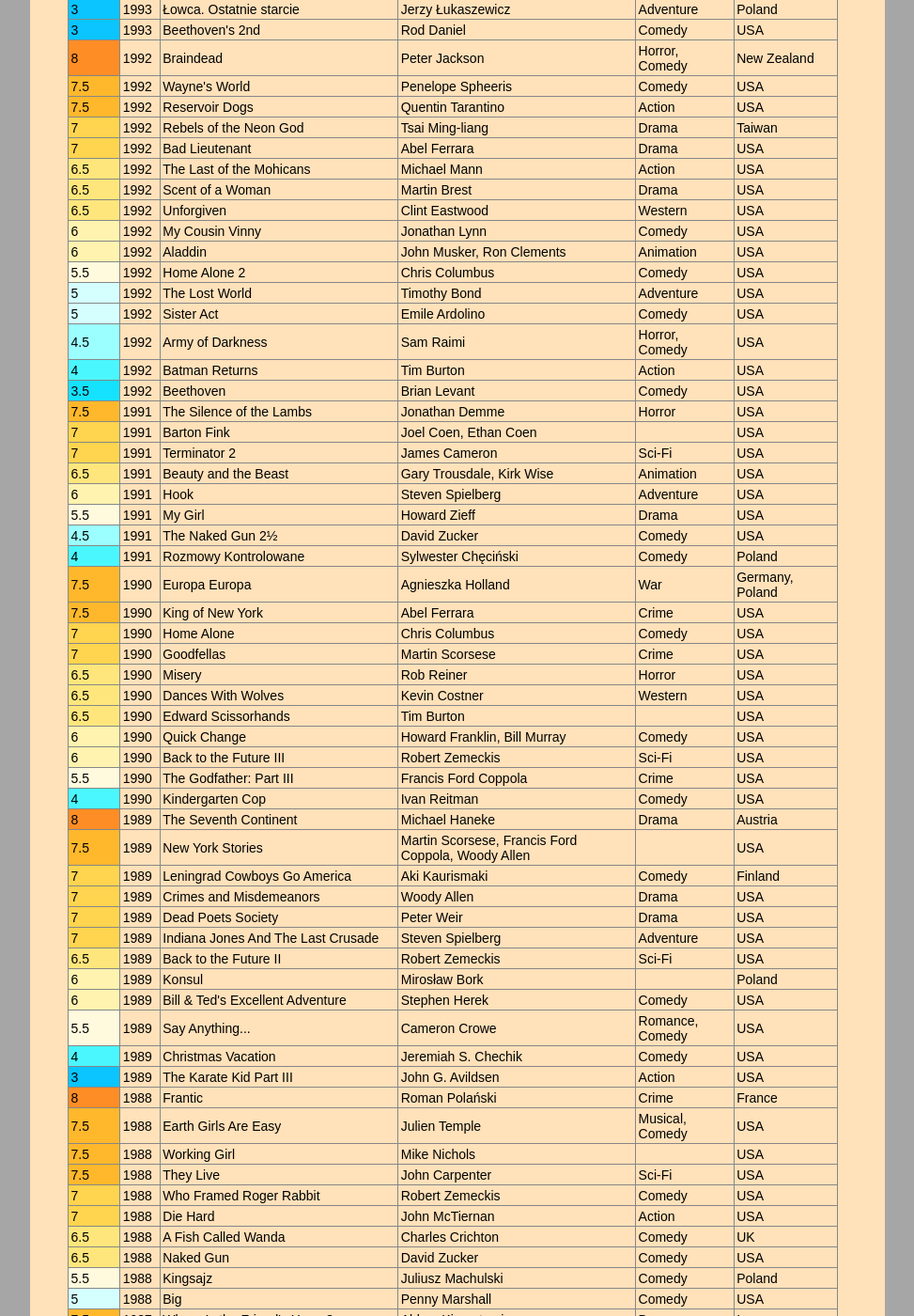
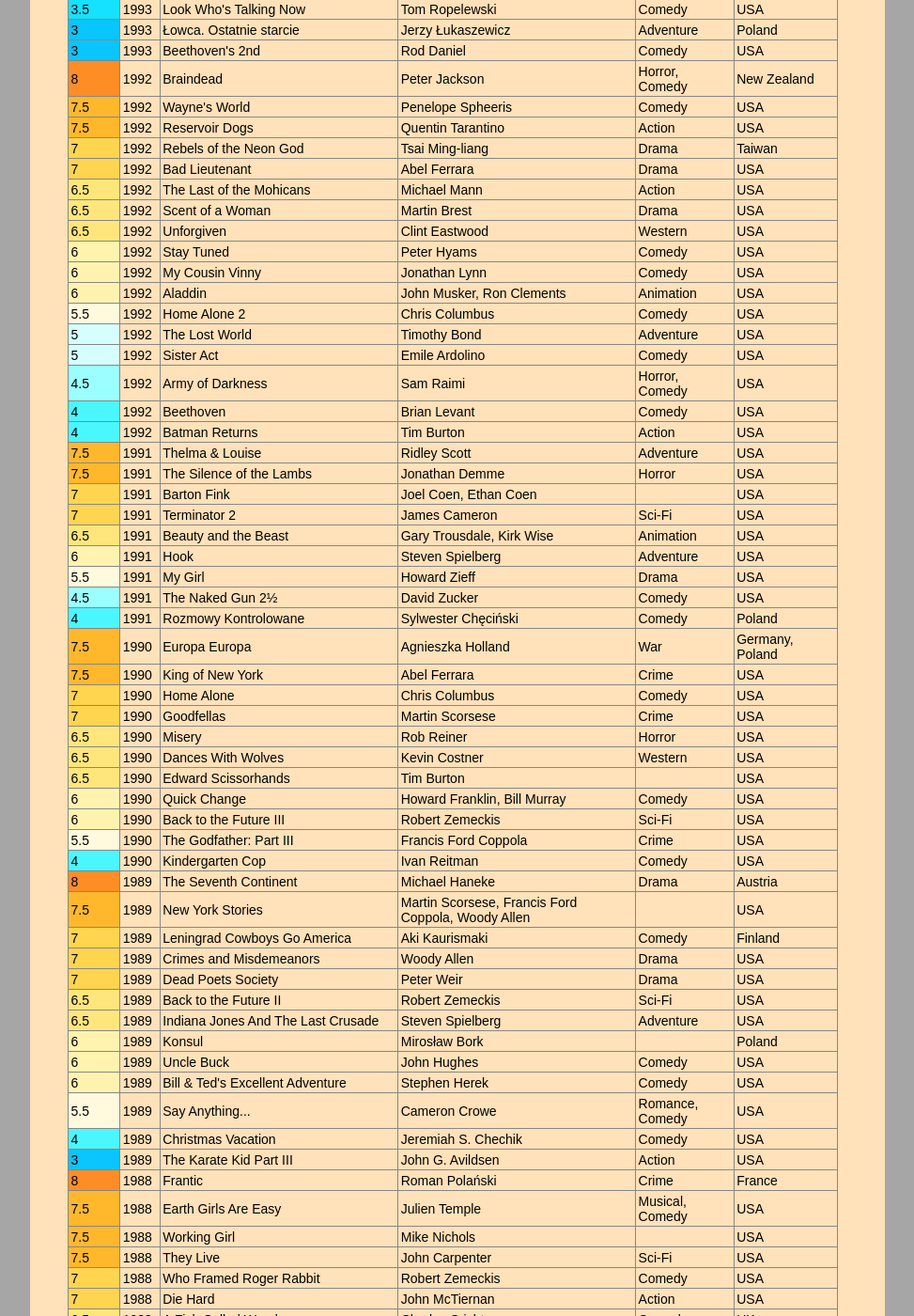
Before and after one commit to witbag/witbag.github.io, a Jekyll site: the page built from likes/index.html, in a window 1280 px wide and 1400 px high, scrolled down 12352 px. Shown: the whole window at 94% size, without its empty margins (153-1126 px from the left). Built offline with Jekyll 4.4.1, drawn with Linux system fonts in a browser that asks for light colours; some of the changed text lies outside the part shown.

Commit message:
Update index.html

```diff
--- a/likes/index.html
+++ b/likes/index.html
@@ -40,7 +40,7 @@
  <tr><td bgcolor=#ffe67c>6.5</td><td>2020</td><td>Palm Springs</td><td>Max Barbakow</td><td>Romance, Comedy</td><td>USA</td></tr>
  <tr><td bgcolor=#fff3af>6</td><td>2020</td><td>The Woman Who Ran</td><td>Hong Sang-soo</td><td>Drama</td><td>South Korea</td></tr>
  <tr><td bgcolor=#9cffff>4.5</td><td>2020</td><td>An American Pickle</td><td>Brandon Trost</td><td>Comedy</td><td>USA</td></tr>
- <tr><td bgcolor=#4bf7ff>4</td><td>2020</td><td>Borat Subsequent Moviefilm</td><td>Jason Woliner</td><td>Comedy</td><td>USA</td></tr>
+ <tr><td bgcolor=#9cffff>4.5</td><td>2020</td><td>Borat Subsequent Moviefilm</td><td>Jason Woliner</td><td>Comedy</td><td>USA</td></tr>
  <tr><td bgcolor=#ff8d26>8</td><td>2019</td><td>Parasite</td><td>Bong Joon-ho</td><td>Comedy</td><td>South Korea</td></tr>
  <tr><td bgcolor=#ffd44f>7</td><td>2019</td><td>Us</td><td>Jordan Peele</td><td>Horror</td><td>USA</td></tr>
  <tr><td bgcolor=#ffe67c>6.5</td><td>2019</td><td>Atlantics</td><td>Mati Diop</td><td>&nbsp;</td><td>Senegal</td></tr>
@@ -116,6 +116,7 @@
  <tr><td bgcolor=#ffe67c>6.5</td><td>2015</td><td>Spotlight</td><td>Tom McCarthy</td><td>&nbsp;</td><td>USA</td></tr>
  <tr><td bgcolor=#fff3af>6</td><td>2015</td><td>11 minut</td><td>Jerzy Skolimowski</td><td>&nbsp;</td><td>Poland</td></tr>
  <tr><td bgcolor=#fff3af>6</td><td>2015</td><td>The Martian</td><td>Ridley Scott</td><td>Sci-Fi</td><td>USA</td></tr>
+ <tr><td bgcolor=#fffadd>5.5</td><td>2015</td><td>Bridge of Spies</td><td>Steven Spielberg</td><td>Drama</td><td>USA, Germany</td></tr>
  <tr><td bgcolor=#fffadd>5.5</td><td>2015</td><td>The Revenant</td><td>Alejandro Gonzalez Inarritu</td><td>Adventure</td><td>USA</td></tr>
  <tr><td bgcolor=#9cffff>4.5</td><td>2015</td><td>Trainwreck</td><td>Judd Apatow</td><td>Comedy</td><td>USA</td></tr>
  <tr><td bgcolor=#ffb82c>7.5</td><td>2014</td><td>Force Majeure</td><td>Ruben Ostlund</td><td>Drama</td><td>Sweden, France</td></tr>
@@ -579,14 +580,16 @@
  <tr><td bgcolor=#ffe67c>6.5</td><td>1992</td><td>The Last of the Mohicans</td><td>Michael Mann</td><td>Action</td><td>USA</td></tr>
  <tr><td bgcolor=#ffe67c>6.5</td><td>1992</td><td>Scent of a Woman</td><td>Martin Brest</td><td>Drama</td><td>USA</td></tr>
  <tr><td bgcolor=#ffe67c>6.5</td><td>1992</td><td>Unforgiven</td><td>Clint Eastwood</td><td>Western</td><td>USA</td></tr>
+ <tr><td bgcolor=#fff3af>6</td><td>1992</td><td>Stay Tuned</td><td>Peter Hyams</td><td>Comedy</td><td>USA</td></tr>
  <tr><td bgcolor=#fff3af>6</td><td>1992</td><td>My Cousin Vinny</td><td>Jonathan Lynn</td><td>Comedy</td><td>USA</td></tr>
  <tr><td bgcolor=#fff3af>6</td><td>1992</td><td>Aladdin</td><td>John Musker, Ron Clements</td><td>Animation</td><td>USA</td></tr>
  <tr><td bgcolor=#fffadd>5.5</td><td>1992</td><td>Home Alone 2</td><td>Chris Columbus</td><td>Comedy</td><td>USA</td></tr>
  <tr><td bgcolor=#d5ffff>5</td><td>1992</td><td>The Lost World</td><td>Timothy Bond</td><td>Adventure</td><td>USA</td></tr>
  <tr><td bgcolor=#d5ffff>5</td><td>1992</td><td>Sister Act</td><td>Emile Ardolino</td><td>Comedy</td><td>USA</td></tr>
  <tr><td bgcolor=#9cffff>4.5</td><td>1992</td><td>Army of Darkness</td><td>Sam Raimi</td><td>Horror, Comedy</td><td>USA</td></tr>
+ <tr><td bgcolor=#4bf7ff>4</td><td>1992</td><td>Beethoven</td><td>Brian Levant</td><td>Comedy</td><td>USA</td></tr>
  <tr><td bgcolor=#4bf7ff>4</td><td>1992</td><td>Batman Returns</td><td>Tim Burton</td><td>Action</td><td>USA</td></tr>
- <tr><td bgcolor=#14e2ff>3.5</td><td>1992</td><td>Beethoven</td><td>Brian Levant</td><td>Comedy</td><td>USA</td></tr>
+ <tr><td bgcolor=#ffb82c>7.5</td><td>1991</td><td>Thelma & Louise</td><td>Ridley Scott</td><td>Adventure</td><td>USA</td></tr>
  <tr><td bgcolor=#ffb82c>7.5</td><td>1991</td><td>The Silence of the Lambs</td><td>Jonathan Demme</td><td>Horror</td><td>USA</td></tr>
  <tr><td bgcolor=#ffd44f>7</td><td>1991</td><td>Barton Fink</td><td>Joel Coen, Ethan Coen</td><td>&nbsp;</td><td>USA</td></tr>
  <tr><td bgcolor=#ffd44f>7</td><td>1991</td><td>Terminator 2</td><td>James Cameron</td><td>Sci-Fi</td><td>USA</td></tr>
@@ -611,9 +614,10 @@
  <tr><td bgcolor=#ffd44f>7</td><td>1989</td><td>Leningrad Cowboys Go America</td><td>Aki Kaurismaki</td><td>Comedy</td><td>Finland</td></tr>
  <tr><td bgcolor=#ffd44f>7</td><td>1989</td><td>Crimes and Misdemeanors</td><td>Woody Allen</td><td>Drama</td><td>USA</td></tr>
  <tr><td bgcolor=#ffd44f>7</td><td>1989</td><td>Dead Poets Society</td><td>Peter Weir</td><td>Drama</td><td>USA</td></tr>
- <tr><td bgcolor=#ffd44f>7</td><td>1989</td><td>Indiana Jones And The Last Crusade</td><td>Steven Spielberg</td><td>Adventure</td><td>USA</td></tr>
  <tr><td bgcolor=#ffe67c>6.5</td><td>1989</td><td>Back to the Future II</td><td>Robert Zemeckis</td><td>Sci-Fi</td><td>USA</td></tr>
+ <tr><td bgcolor=#ffe67c>6.5</td><td>1989</td><td>Indiana Jones And The Last Crusade</td><td>Steven Spielberg</td><td>Adventure</td><td>USA</td></tr>
  <tr><td bgcolor=#fff3af>6</td><td>1989</td><td>Konsul</td><td>Mirosław Bork</td><td>&nbsp;</td><td>Poland</td></tr>
+ <tr><td bgcolor=#fff3af>6</td><td>1989</td><td>Uncle Buck</td><td>John Hughes</td><td>Comedy</td><td>USA</td></tr>
  <tr><td bgcolor=#fff3af>6</td><td>1989</td><td>Bill & Ted's Excellent Adventure</td><td>Stephen Herek</td><td>Comedy</td><td>USA</td></tr>
  <tr><td bgcolor=#fffadd>5.5</td><td>1989</td><td>Say Anything...</td><td>Cameron Crowe</td><td>Romance, Comedy</td><td>USA</td></tr>
  <tr><td bgcolor=#4bf7ff>4</td><td>1989</td><td>Christmas Vacation</td><td>Jeremiah S. Chechik</td><td>Comedy</td><td>USA</td></tr>
@@ -883,6 +887,7 @@
  <tr><td bgcolor=#ff8d26>8</td><td>1944</td><td>Laura</td><td>Otto Preminger</td><td>Mystery</td><td>USA</td></tr>
  <tr><td bgcolor=#ffd44f>7</td><td>1944</td><td>Arsenic and Old Lace</td><td>Frank Capra</td><td>Comedy</td><td>USA</td></tr>
  <tr><td bgcolor=#ffb82c>7.5</td><td>1943</td><td>Heaven Can Wait</td><td>Ernst Lubitsch</td><td>Comedy</td><td>USA</td></tr>
+ <tr><td bgcolor=#ffb82c>7.5</td><td>1943</td><td>Shadow of a Doubt</td><td>Alfred Hitchcock</td><td>Crime</td><td>USA</td></tr>
  <tr><td bgcolor=#ffd44f>7</td><td>1943</td><td>Meshes of the Afternoon</td><td>Maya Deren</td><td>&nbsp;</td><td>USA</td></tr>
  <tr><td bgcolor=#ff8d26>8</td><td>1942</td><td>The Magnificent Ambersons</td><td>Orson Welles</td><td>Drama</td><td>USA</td></tr>
  <tr><td bgcolor=#ffb82c>7.5</td><td>1942</td><td>To Be or Not to Be</td><td>Ernst Lubitsch</td><td>Comedy</td><td>USA</td></tr>
```
Also changed, not shown: other parts of likes/index.html (+4 -4 lines).
